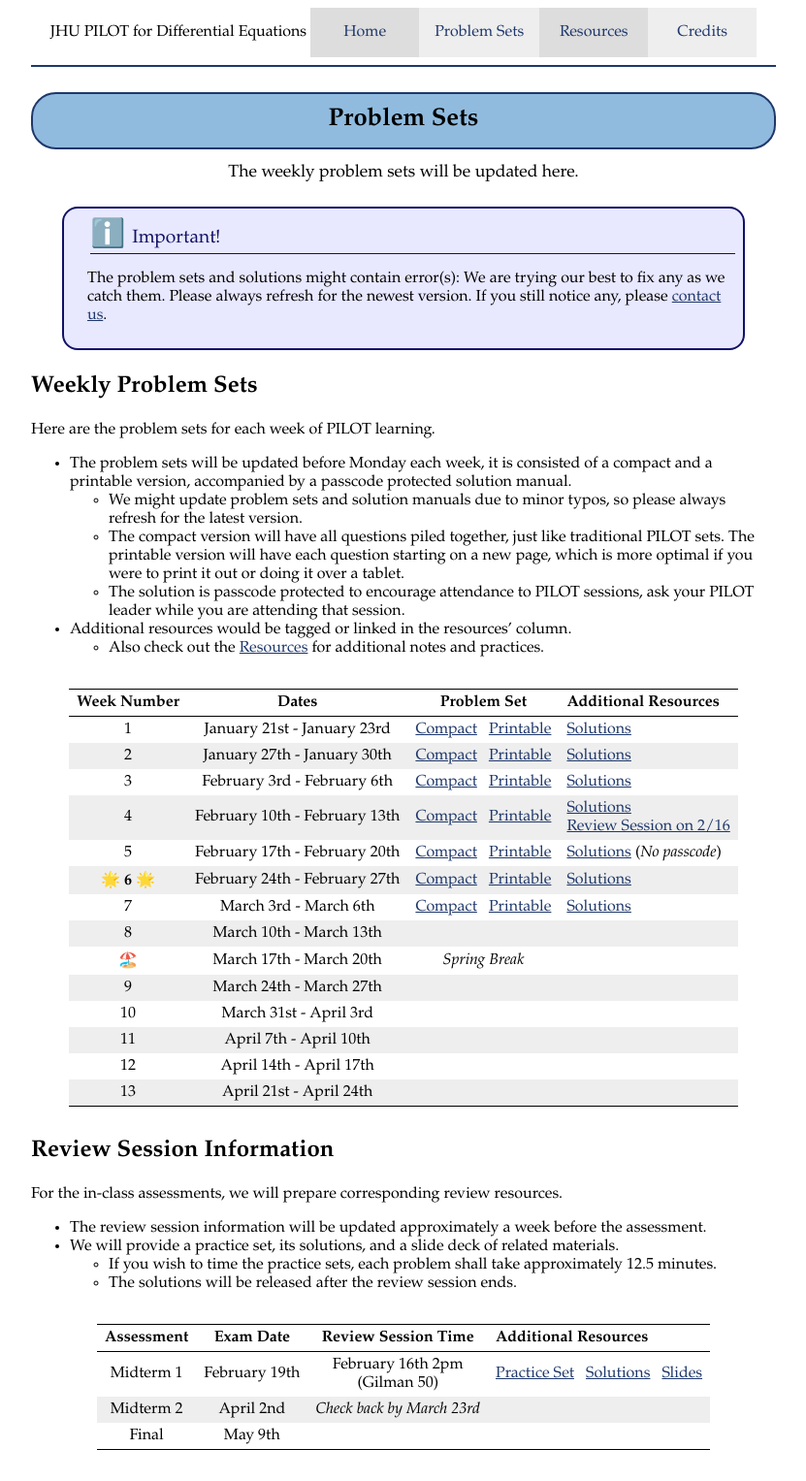
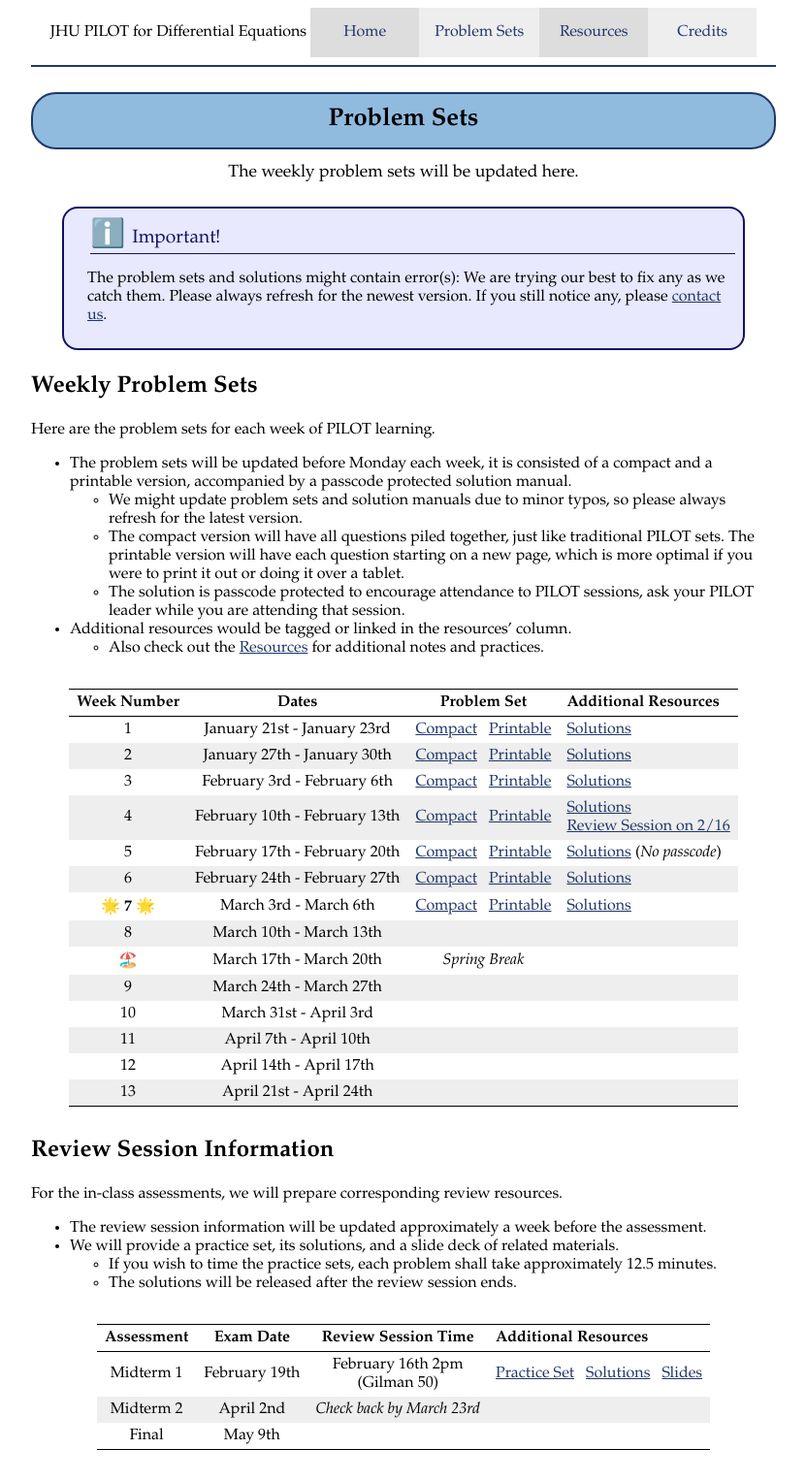
Before and after one commit to JHU-ODE-PILOT/SP25, a Jekyll site: the page built from problem_sets.md, in a window 1280 px wide. Shown: the whole page at 97% size, without its empty margins (224-1055 px from the left). Built offline with Jekyll 4.4.1, drawn with Linux system fonts in a browser that asks for light colours.

```diff
--- a/problem_sets.md
+++ b/problem_sets.md
@@ -32,8 +32,8 @@ Here are the problem sets for each week of PILOT learning.
 | 3 | February 3rd - February 6th | [Compact]({{site.baseurl}}/PSets/3C.pdf) &nbsp; [Printable]({{site.baseurl}}/PSets/3E.pdf) | [Solutions]({{site.baseurl}}/PSets/3S.pdf)|
 | 4 | February 10th - February 13th | [Compact]({{site.baseurl}}/PSets/4C.pdf) &nbsp; [Printable]({{site.baseurl}}/PSets/4E.pdf) | [Solutions]({{site.baseurl}}/PSets/4S.pdf) <br> [Review Session on 2/16](#review-session-information) |
 | 5 | February 17th - February 20th | [Compact]({{site.baseurl}}/PSets/5C.pdf) &nbsp; [Printable]({{site.baseurl}}/PSets/5E.pdf) | [Solutions]({{site.baseurl}}/PSets/5S.pdf) (*No passcode*) |
-| **🌟 6 🌟** | February 24th - February 27th | [Compact]({{site.baseurl}}/PSets/6C.pdf) &nbsp; [Printable]({{site.baseurl}}/PSets/6E.pdf) | [Solutions]({{site.baseurl}}/PSets/6S.pdf) |
-| 7 | March 3rd - March 6th | [Compact]({{site.baseurl}}/PSets/7C.pdf) &nbsp; [Printable]({{site.baseurl}}/PSets/7E.pdf) | [Solutions]({{site.baseurl}}/PSets/7S.pdf) |
+| 6 | February 24th - February 27th | [Compact]({{site.baseurl}}/PSets/6C.pdf) &nbsp; [Printable]({{site.baseurl}}/PSets/6E.pdf) | [Solutions]({{site.baseurl}}/PSets/6S.pdf) |
+| **🌟 7 🌟** | March 3rd - March 6th | [Compact]({{site.baseurl}}/PSets/7C.pdf) &nbsp; [Printable]({{site.baseurl}}/PSets/7E.pdf) | [Solutions]({{site.baseurl}}/PSets/7S.pdf) |
 | 8 | March 10th - March 13th |  |  |
 | 🏖️ | March 17th - March 20th | *Spring Break* |  |
 | 9 | March 24th - March 27th |  |  |
```
